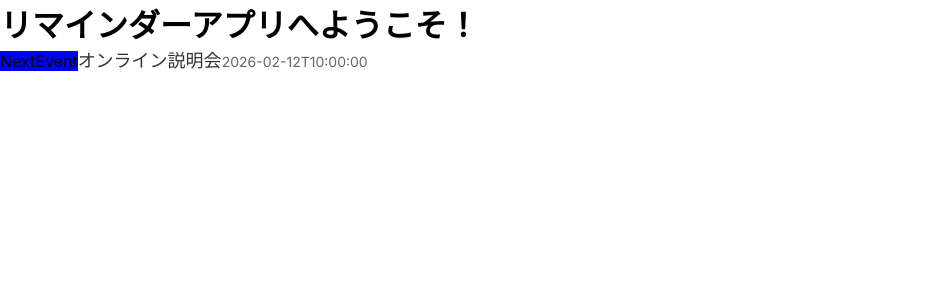
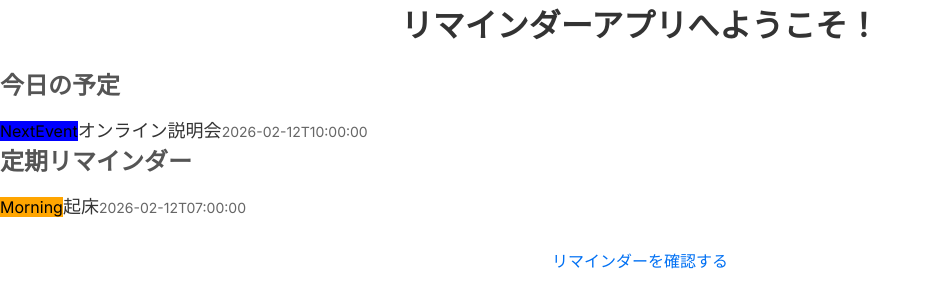
Before and after one commit to itc-n25005/reminder-project, a Next.js app: page / in a window 1280 px wide. Shown: the top 308 px of the page, without its empty margins (0-930 px from the left). Built offline with nearby package versions, Linux system fonts and the light colour scheme.

Commit message:
途中経過

```diff
--- /dev/null
+++ b/app/ButtonLink/page.module.css
@@ -0,0 +1,11 @@
+.Button {
+  display: block;
+  padding: 10px 20px;
+  background-color: #0070f3;
+  color: white;
+  text-align: center;
+  border-radius: 5px;
+  text-decoration: none;
+  font-weight: bold;
+  transition: background-color 0.3s ease;
+}
--- /dev/null
+++ b/app/ButtonLink/page.tsx
@@ -0,0 +1,14 @@
+import styles from "./page.module.css";
+
+type Props = {
+  href: string;
+  children: React.ReactNode;
+};
+
+export default function ButtonLink({ href, children }: Props) {
+  return (
+    <a href={href} className={styles.button}>
+      {children}
+    </a>
+  );
+}
--- a/app/globals.css
+++ b/app/globals.css
@@ -44,4 +44,5 @@ ul {
   font-size: 2rem;
   font-weight: bold;
   margin-bottom: 1rem;
+  text-align: center;
 }
--- a/app/layout.tsx
+++ b/app/layout.tsx
@@ -15,7 +15,7 @@ export default function RootLayout({
   children: React.ReactNode;
 }>) {
   return (
-    <html lang="en">
+    <html lang="ja">
       <body className={inter.className}>{children}</body>
     </html>
   );
--- a/app/page.module.css
+++ b/app/page.module.css
@@ -1,3 +1,15 @@
+.title {
+  font-size: 32px;
+  font-weight: bold;
+  color: #333;
+  margin-bottom: 20px;
+  text-align: center;
+}
+.subtitle {
+  font-size: 24px;
+  color: #555;
+  margin-bottom: 15px;
+}
 .tasks {
   padding: 20px;
   background-color: #f9f9f9;
@@ -30,3 +42,7 @@
   border-bottom: 1px solid #ddd;
   padding-bottom: 10px;
 }
+.reminderLink {
+  margin-top: 30px;
+  text-align: center;
+}
--- a/app/page.tsx
+++ b/app/page.tsx
@@ -1,8 +1,20 @@
 "use client";
 
 import styles from "./page.module.css";
+import ButtonLink from "./ButtonLink/page";
 
 type Task = {
+  id: number;
+  text: string;
+  time: string;
+  tag: {
+    name: string;
+    color: string;
+  };
+  done: boolean;
+};
+
+type Todo = {
   id: number;
   text: string;
   time: string;
@@ -23,10 +35,21 @@ const tasks: Task[] = [
   },
 ];
 
+const todos: Todo[] = [
+  {
+    id: 1,
+    text: "起床",
+    time: "2026-02-12T07:00:00",
+    tag: { name: "Morning", color: "orange" },
+    done: false,
+  },
+];
+
 export default function Home() {
   return (
     <main>
       <h1 className={styles.title}>リマインダーアプリへようこそ！</h1>
+      <h2 className={styles.subtitle}>今日の予定</h2>
       <ul>
         {tasks.map((task) => (
           <li key={task.id}>
@@ -41,6 +64,24 @@ export default function Home() {
           </li>
         ))}
       </ul>
+      <h3 className={styles.subtitle}>定期リマインダー</h3>
+      <ul>
+        {todos.map((todo) => (
+          <li key={todo.id}>
+            <span
+              className={styles.tag}
+              style={{ backgroundColor: todo.tag.color }}
+            >
+              {todo.tag.name}
+            </span>
+            <span className={styles.text}>{todo.text}</span>
+            <span className={styles.time}>{todo.time}</span>
+          </li>
+        ))}
+      </ul>
+      <div className={styles.reminderLink}>
+        <ButtonLink href="/reminder">リマインダーを確認する</ButtonLink>
+      </div>
     </main>
   );
 }
```
Also changed, not shown: app/Setting/page.tsx (+13 -0 lines), app/components/ReminderList/page.tsx (+27 -0 lines), app/components/ButtonLink/page.tsx (deleted).
